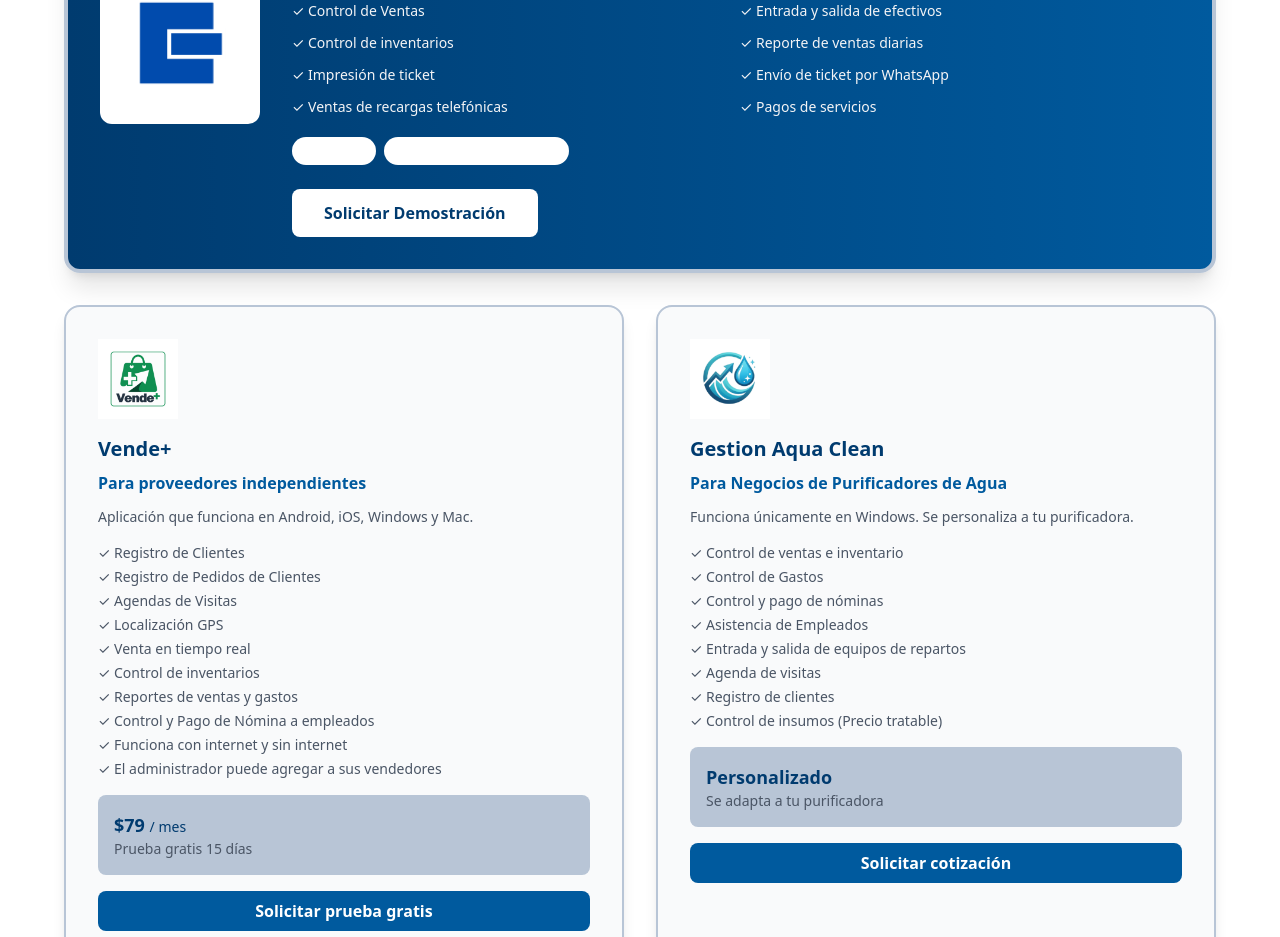
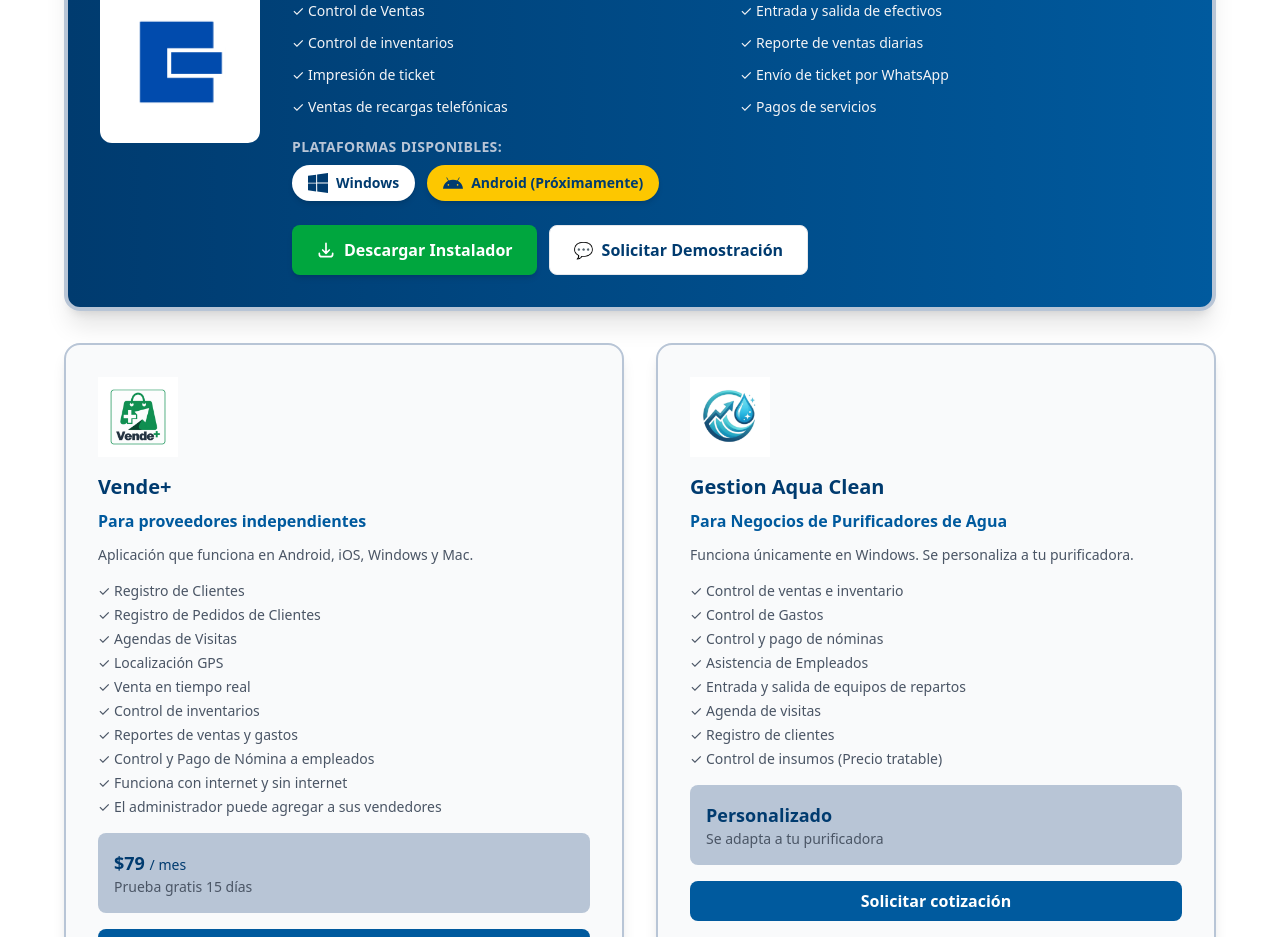
Before and after one commit to bertinbgc2019/gnet-studio, a Next.js app: page / in a window 1280 px wide. Shown: the part 3136-4073 px from the top of the page. Built offline with nearby package versions, Linux system fonts and the light colour scheme.

Commit message:
Agregar botón de descarga e íconos de SO en tarjeta de Programas

```diff
--- a/app/page.tsx
+++ b/app/page.tsx
@@ -102,7 +102,7 @@ const galleryTitles: Record<string, string> = {
                              <div className="flex flex-col sm:flex-row gap-3 justify-center md:justify-start mt-4">
                     {/* Botón de Descarga Directa (Mediafire) */}
                     <a
-                      href="https://www.mediafire.com/file/hxrgpqg7vb8bqso/GNet-PuntoDeVenta-0.1.0-setup.exe/file"
+                      href="https://bit.ly/3X0XfEM"
                       target="_blank"
                       rel="noopener noreferrer"
                       className="inline-flex items-center justify-center gap-2 bg-green-600 text-white px-6 py-3 rounded-lg font-bold hover:bg-green-700 transition shadow-md"
@@ -288,7 +288,7 @@ const galleryTitles: Record<string, string> = {
 
           <div className="grid grid-cols-1 md:grid-cols-2 gap-8 max-w-6xl mx-auto">
 
-            <div className="md:col-span-2 bg-gradient-to-r from-gnet-dark to-gnet-primary p-8 rounded-2xl shadow-xl text-white border-4 border-gnet-light">
+                        <div className="md:col-span-2 bg-gradient-to-r from-gnet-dark to-gnet-primary p-8 rounded-2xl shadow-xl text-white border-4 border-gnet-light">
               <div className="flex flex-col md:flex-row items-center gap-8">
                 <div className="flex-shrink-0 bg-white p-4 rounded-xl">
                   <img src="/pos.png" alt="G-Net Punto de Venta" className="w-32 h-32 object-contain" />
@@ -297,6 +297,7 @@ const galleryTitles: Record<string, string> = {
                   <div className="inline-block bg-yellow-400 text-gnet-dark px-3 py-1 rounded-full text-xs font-bold mb-3">⭐ PRODUCTO ESTRELLA</div>
                   <h3 className="text-3xl font-bold mb-3">G-Net Punto de Venta</h3>
                   <p className="text-gray-100 mb-4">Programa de Punto de Venta para Negocios de Abarrotes, Refaccionarias, Papelerías, Farmacias, Verdulerías, Novedades, Ferreterías, entre otros.</p>
+
                   <div className="mb-4">
                     <ul className="text-gray-100 text-sm space-y-1 grid grid-cols-1 md:grid-cols-2 gap-2">
                       <li>✓ Control de Ventas</li>
@@ -309,17 +310,51 @@ const galleryTitles: Record<string, string> = {
                       <li>✓ Pagos de servicios</li>
                     </ul>
                   </div>
-                  <div className="flex flex-wrap gap-2 justify-center md:justify-start mb-6">
-                    <span className="px-3 py-1 bg-white bg-opacity-20 rounded-full text-sm">Windows</span>
-                    <span className="px-3 py-1 bg-white bg-opacity-20 rounded-full text-sm">Android (Próximamente)</span>
+
+                  {/* PLATAFORMAS CON ÍCONOS VISIBLES */}
+                  <div className="mb-6">
+                    <p className="text-gnet-light text-sm font-semibold mb-2 uppercase tracking-wide">Plataformas disponibles:</p>
+                    <div className="flex flex-wrap gap-3 justify-center md:justify-start">
+                      <div className="flex items-center gap-2 bg-white text-gnet-dark px-4 py-2 rounded-full shadow-md">
+                        <svg className="w-5 h-5" viewBox="0 0 24 24" fill="currentColor">
+                          <path d="M0 3.449L9.75 2.1v9.451H0m10.949-9.602L24 0v11.4H10.949M0 12.6h9.75v9.451L0 20.699M10.949 12.6H24V24l-12.9-1.801"/>
+                        </svg>
+                        <span className="font-bold text-sm">Windows</span>
+                      </div>
+                      <div className="flex items-center gap-2 bg-yellow-400 text-gnet-dark px-4 py-2 rounded-full shadow-md">
+                        <svg className="w-5 h-5" viewBox="0 0 24 24" fill="currentColor">
+                          <path d="M17.523 15.341c-.551 0-.999-.448-.999-.999s.448-.999.999-.999c.551 0 .999.448.999.999.001.551-.448.999-.999.999m-11.046 0c-.551 0-.999-.448-.999-.999s.448-.999.999-.999c.551 0 .999.448.999.999s-.448.999-.999.999m11.404-6.02l1.997-3.459a.416.416 0 00-.152-.567.416.416 0 00-.567.152l-2.022 3.503C15.59 8.478 13.853 8.199 12 8.199c-1.853 0-3.59.279-5.137.751L4.841 5.447a.416.416 0 00-.567-.152.415.415 0 00-.152.567l1.997 3.459C2.688 11.186.343 14.658 0 18.761h24c-.344-4.103-2.689-7.575-6.119-9.44"/>
+                        </svg>
+                        <span className="font-bold text-sm">Android (Próximamente)</span>
+                      </div>
+                    </div>
                   </div>
-                  <a href="https://wa.me/522205291846?text=Hola,%20quiero%20información%20sobre%20G-Net%20Punto%20de%20Venta" target="_blank" rel="noopener noreferrer" className="inline-block bg-white text-gnet-dark px-8 py-3 rounded-lg font-bold hover:bg-gnet-light transition">
-                    Solicitar Demostración
-                  </a>
+
+                  {/* BOTONES DE ACCIÓN */}
+                  <div className="flex flex-col sm:flex-row gap-3 justify-center md:justify-start">
+                    <a
+                      href="https://bit.ly/3X0XfEM"
+                      target="_blank"
+                      rel="noopener noreferrer"
+                      className="inline-flex items-center justify-center gap-2 bg-green-600 text-white px-6 py-3 rounded-lg font-bold hover:bg-green-700 transition shadow-md"
+                    >
+                      <svg className="w-5 h-5" fill="none" stroke="currentColor" viewBox="0 0 24 24">
+                        <path strokeLinecap="round" strokeLinejoin="round" strokeWidth="2" d="M4 16v1a3 3 0 003 3h10a3 3 0 003-3v-1m-4-4l-4 4m0 0l-4-4m4 4V4"></path>
+                      </svg>
+                      Descargar Instalador
+                    </a>
+                    <a
+                      href="https://wa.me/522205291846?text=Hola,%20quiero%20información%20sobre%20G-Net%20Punto%20de%20Venta"
+                      target="_blank"
+                      rel="noopener noreferrer"
+                      className="inline-flex items-center justify-center gap-2 bg-white text-gnet-dark px-6 py-3 rounded-lg font-bold hover:bg-gray-100 transition border border-gray-200"
+                    >
+                      <span>💬</span> Solicitar Demostración
+                    </a>
+                  </div>
                 </div>
               </div>
             </div>
-
             <div className="bg-gray-50 p-8 rounded-2xl shadow-lg border-2 border-gnet-light hover:border-gnet-primary transition duration-300">
               <img src="/vende.png" alt="Vende+" className="w-20 h-20 object-contain mb-4" />
               <h3 className="text-xl font-bold text-gnet-dark mb-2">Vende+</h3>
```
